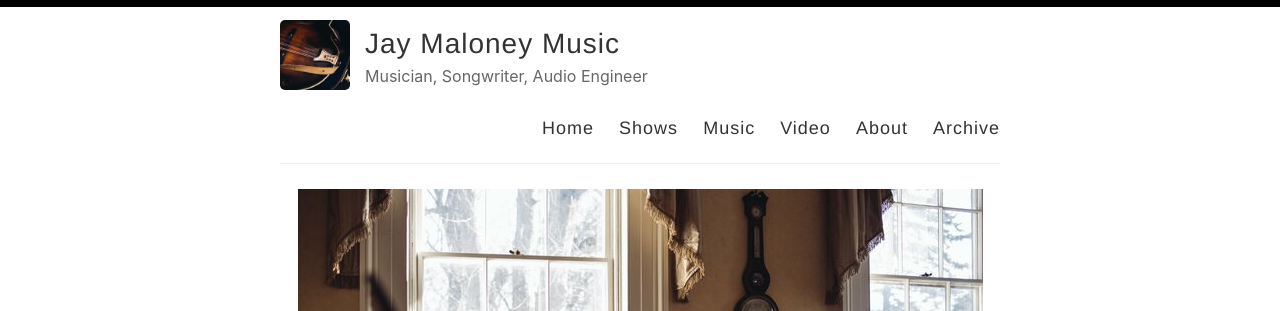
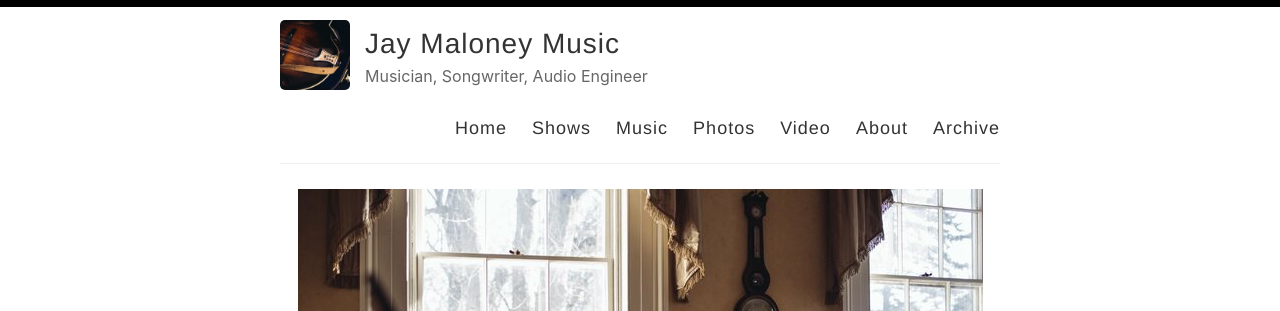
Before and after one commit to thisjaymaloney/thisjaymaloney.github.io, a Jekyll site: the page built from index.html, in a window 1280 px wide. Shown: the top 311 px of the page. Built offline with Jekyll 4.4.1, drawn with Linux system fonts in a browser that asks for light colours; the list of posts is cut into pages by our own code.

Commit message:
Added photos page

```diff
--- a/_layouts/default.html
+++ b/_layouts/default.html
@@ -31,6 +31,7 @@
               <a href="{{ site.baseurl }}/">Home</a>
               <a href="{{ site.baseurl }}/shows">Shows</a>
               <a href="{{ site.baseurl }}/music">Music</a>
+              <a href="{{ site.baseurl }}/photos">Photos</a>
               <!--<a href="{{ site.baseurl }}/search">Search</a> -->
               <a href="https://www.youtube.com/channel/UCNe4m37ImbgKNtAA6UwJIMw">Video</a>
               <a href="{{ site.baseurl }}/about">About</a>
```
